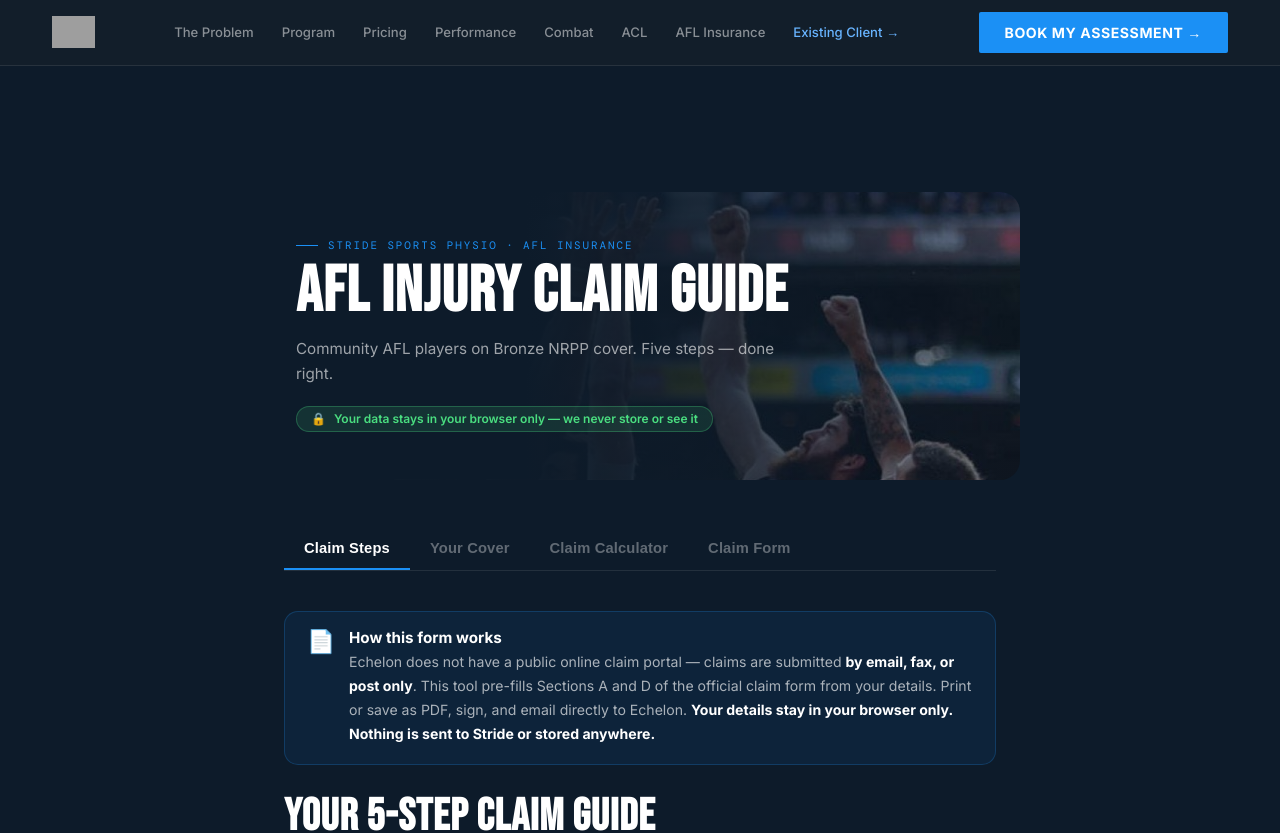
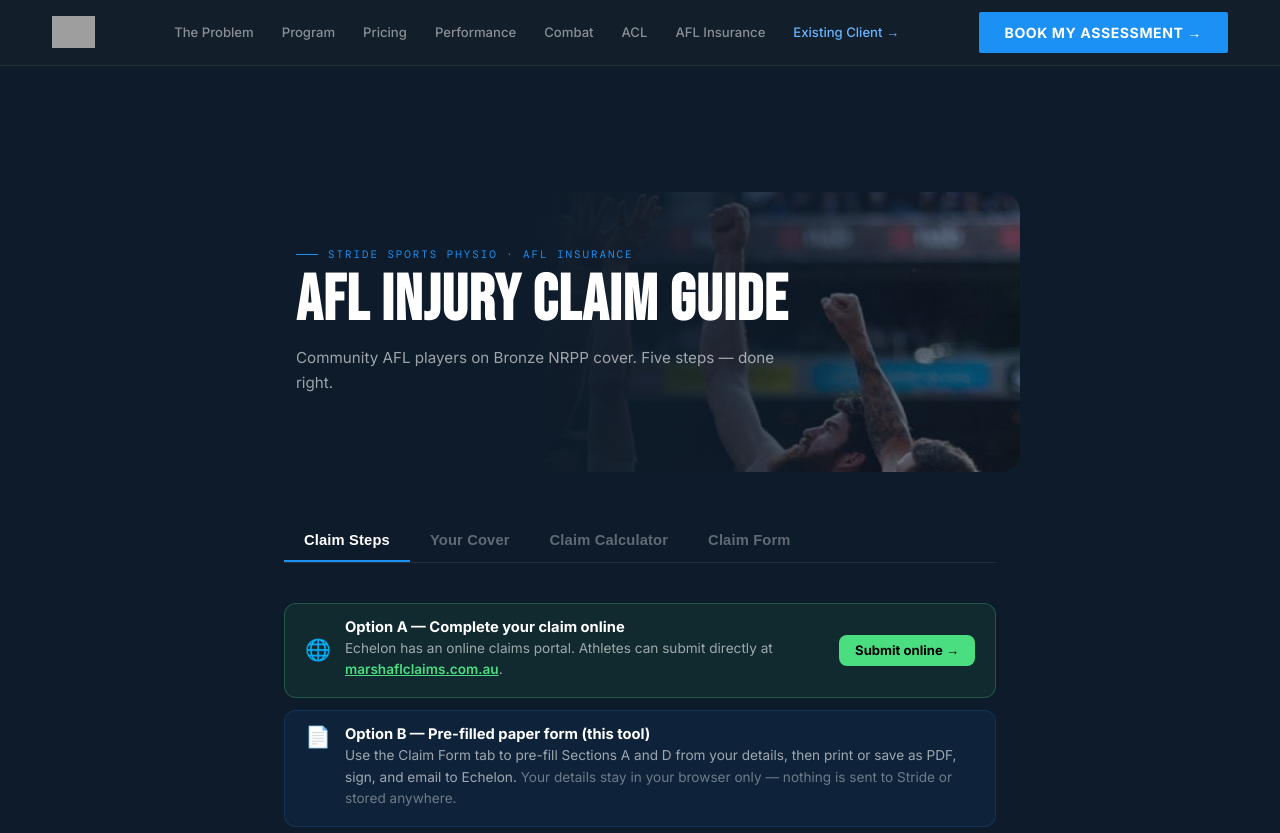
Before and after one commit to ctandy-ai/Stride-Website, a Next.js app: page /afl-insurance in a window 1280 px wide. Shown: the top 833 px of the page. Built offline with nearby package versions, Linux system fonts and the light colour scheme; grey boxes are pictures that could not be loaded.

Commit message:
fix: move privacy notice to form tab only; add Echelon online portal option (marshaflclaims.com.au)

```diff
--- a/app/afl-insurance/page.tsx
+++ b/app/afl-insurance/page.tsx
@@ -196,11 +196,7 @@ ${form.phone||""}`;
             <p style={{color:"rgba(255,255,255,0.60)",fontSize:"0.95rem",lineHeight:1.65,marginBottom:20}}>
               Community AFL players on Bronze NRPP cover. Five steps — done right.
             </p>
-            {/* Privacy badge */}
-            <div style={{display:"inline-flex",alignItems:"center",gap:8,background:"rgba(74,222,128,0.12)",border:"1px solid rgba(74,222,128,0.28)",borderRadius:20,padding:"6px 14px"}}>
-              <span style={{color:"#4ade80",fontSize:"0.75rem"}}>🔒</span>
-              <span style={{color:"#4ade80",fontSize:"0.75rem",fontWeight:600}}>Your data stays in your browser only — we never store or see it</span>
-            </div>
+
           </div>
         </div>
 
@@ -215,14 +211,32 @@ ${form.phone||""}`;
         {tab==="steps"&&(
           <div className="print-hide">
 
-            {/* Auto-fill + privacy notice */}
-            <div style={{background:"rgba(27,144,245,0.08)",border:"1px solid rgba(27,144,245,0.22)",borderRadius:14,padding:"18px 22px",marginBottom:32,display:"flex",gap:14,alignItems:"flex-start"}}>
-              <span style={{fontSize:"1.4rem",flexShrink:0}}>📄</span>
-              <div>
-                <p style={{color:"#fff",fontWeight:700,fontSize:"0.95rem",marginBottom:5}}>How this form works</p>
-                <p style={{color:"rgba(255,255,255,0.65)",fontSize:"0.88rem",lineHeight:1.7,margin:0}}>
-                  Echelon does not have a public online claim portal — claims are submitted <strong style={{color:"#fff"}}>by email, fax, or post only</strong>. This tool pre-fills Sections A and D of the official claim form from your details. Print or save as PDF, sign, and email directly to Echelon. <strong style={{color:"#fff"}}>Your details stay in your browser only. Nothing is sent to Stride or stored anywhere.</strong>
-                </p>
+            {/* Online claim + how-this-form-works notice */}
+            <div style={{display:"flex",flexDirection:"column",gap:12,marginBottom:32}}>
+              {/* Online portal option */}
+              <div style={{background:"rgba(74,222,128,0.08)",border:"1px solid rgba(74,222,128,0.25)",borderRadius:12,padding:"16px 20px",display:"flex",gap:14,alignItems:"center"}}>
+                <span style={{fontSize:"1.3rem",flexShrink:0}}>🌐</span>
+                <div style={{flex:1}}>
+                  <p style={{color:"#fff",fontWeight:700,fontSize:"0.92rem",marginBottom:3}}>Option A — Complete your claim online</p>
+                  <p style={{color:"rgba(255,255,255,0.60)",fontSize:"0.85rem",lineHeight:1.6,margin:0}}>
+                    Echelon has an online claims portal. Athletes can submit directly at{" "}
+                    <a href="https://www.marshaflclaims.com.au/" target="_blank" rel="noopener" style={{color:"#4ade80",fontWeight:600}}>marshaflclaims.com.au</a>.
+                  </p>
+                </div>
+                <a href="https://www.marshaflclaims.com.au/" target="_blank" rel="noopener"
+                  style={{background:"#4ade80",color:"#000",fontWeight:700,fontSize:"0.82rem",padding:"9px 16px",borderRadius:8,textDecoration:"none",whiteSpace:"nowrap",flexShrink:0}}>
+                  Submit online →
+                </a>
+              </div>
+              {/* Paper form option */}
+              <div style={{background:"rgba(27,144,245,0.07)",border:"1px solid rgba(27,144,245,0.18)",borderRadius:12,padding:"16px 20px",display:"flex",gap:14,alignItems:"flex-start"}}>
+                <span style={{fontSize:"1.3rem",flexShrink:0}}>📄</span>
+                <div>
+                  <p style={{color:"#fff",fontWeight:700,fontSize:"0.92rem",marginBottom:3}}>Option B — Pre-filled paper form (this tool)</p>
+                  <p style={{color:"rgba(255,255,255,0.60)",fontSize:"0.85rem",lineHeight:1.6,margin:0}}>
+                    Use the Claim Form tab to pre-fill Sections A and D from your details, then print or save as PDF, sign, and email to Echelon. <span style={{color:"rgba(255,255,255,0.40)"}}>Your details stay in your browser only — nothing is sent to Stride or stored anywhere.</span>
+                  </p>
+                </div>
               </div>
             </div>
 
@@ -483,9 +497,14 @@ ${form.phone||""}`;
         {tab==="form"&&(
           <div>
             {/* ─── Form actions bar (screen only) ─── */}
-            <div className="print-hide" style={{display:"flex",gap:10,marginBottom:28,flexWrap:"wrap"}}>
-              <button onClick={()=>doPrint("A")} style={{flex:"1 1 200px",background:"var(--blue)",color:"#fff",border:"none",borderRadius:10,padding:"12px 18px",fontWeight:700,fontSize:"0.85rem",cursor:"pointer"}}>🖨 Print Section A (your part)</button>
-              <button onClick={()=>doPrint("D")} style={{flex:"1 1 200px",background:"rgba(74,222,128,0.12)",color:"#4ade80",border:"1px solid rgba(74,222,128,0.3)",borderRadius:10,padding:"12px 18px",fontWeight:700,fontSize:"0.85rem",cursor:"pointer"}}>🖨 Print Section D (for your physio)</button>
+            <div className="print-hide" style={{marginBottom:28}}>
+              <div style={{display:"flex",gap:10,flexWrap:"wrap",marginBottom:10}}>
+                <button onClick={()=>doPrint("A")} style={{flex:"1 1 200px",background:"var(--blue)",color:"#fff",border:"none",borderRadius:10,padding:"12px 18px",fontWeight:700,fontSize:"0.85rem",cursor:"pointer"}}>🖨 Print Section A (your part)</button>
+                <button onClick={()=>doPrint("D")} style={{flex:"1 1 200px",background:"rgba(74,222,128,0.12)",color:"#4ade80",border:"1px solid rgba(74,222,128,0.3)",borderRadius:10,padding:"12px 18px",fontWeight:700,fontSize:"0.85rem",cursor:"pointer"}}>🖨 Print Section D (for your physio)</button>
+              </div>
+              <p style={{color:"rgba(255,255,255,0.28)",fontSize:"0.72rem",margin:0}}>
+                🔒 Your details stay in your browser only — nothing is sent to Stride or stored anywhere.
+              </p>
             </div>
 
             {/* ════ SECTION A (screen form) ════ */}
```
